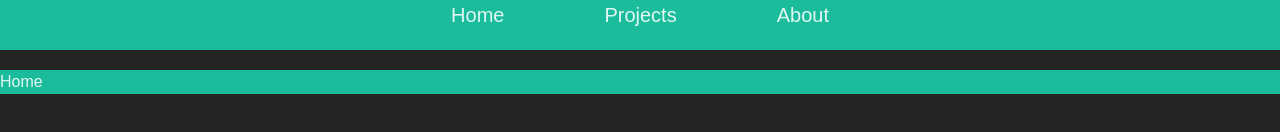
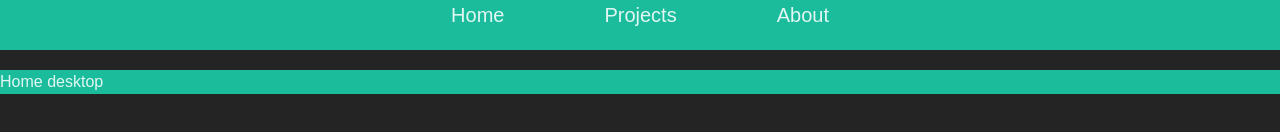
Before and after one commit to frej0887/BlogWebsite, a React (Vite) app: page / in a window 1280 px wide. Shown: the part 170-302 px from the top of the page. Built offline with nearby package versions, Linux system fonts and the light colour scheme.

Commit message:
context setup

```diff
--- a/src/App.tsx
+++ b/src/App.tsx
@@ -1,28 +1,32 @@
 import './App.css'
-import { useMediaQuery } from 'react-responsive';
-import { BrowserRouter, Routes, Route } from "react-router-dom";
+import {useMediaQuery} from 'react-responsive';
+import {BrowserRouter, Routes, Route} from "react-router-dom";
 import {Home} from "./pages/Home.tsx";
 import {Layout} from "./layout/layout.tsx";
 import {Projects} from "./pages/Projects.tsx";
 import {About} from "./pages/About.tsx";
 import {NoPage} from "./pages/NoPage.tsx";
+import {LayoutContext } from './contexts.tsx';
 
 function App() {
   const isLaptop = useMediaQuery({
-    query: "(min-device-width: 1000px)",
+    query: "(min-width: 1000px)",
   });
 
+  const context = {is_mobile: !isLaptop};
   return (
+    <LayoutContext.Provider value={context}>
       <BrowserRouter>
         <Routes>
           <Route path="/" element={<Layout/>}>
             <Route index element={<Home/>}/>
-          <Route path="about" element={<About/>} />
-          <Route path="projects" element={<Projects/>} />
-          <Route path="*" element={<NoPage />} />
+            <Route path="about" element={<About/>}/>
+            <Route path="projects" element={<Projects/>}/>
+            <Route path="*" element={<NoPage/>}/>
           </Route>
         </Routes>
       </BrowserRouter>
+    </LayoutContext.Provider>
   )
 }
 
--- /dev/null
+++ b/src/contexts.tsx
@@ -0,0 +1,7 @@
+import {createContext} from "react";
+
+type layoutContext = {
+  is_mobile: boolean;
+}
+
+export const LayoutContext = createContext<layoutContext>({is_mobile: false});
--- a/src/pages/Home.tsx
+++ b/src/pages/Home.tsx
@@ -1,7 +1,12 @@
+import {useContext} from "react";
+import {LayoutContext} from "../contexts.tsx";
 
 export const Home = () => {
-
+  const theme = useContext(LayoutContext);
   return (
-    <>Home</>
+    <>
+      Home
+      {theme.is_mobile ? ' mobile' : ' desktop'}
+    </>
   )
 }
```
Lines whose indentation alone changed are shown as unchanged.
